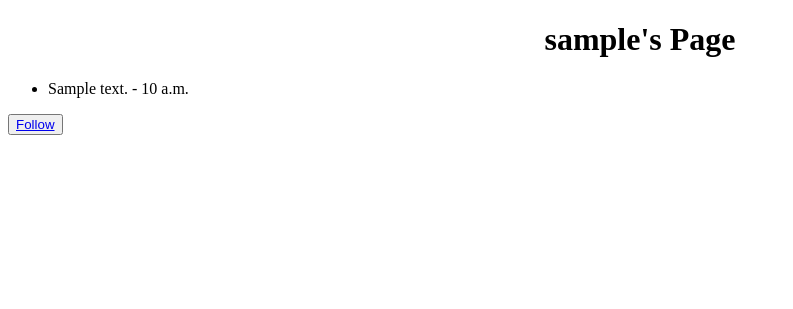
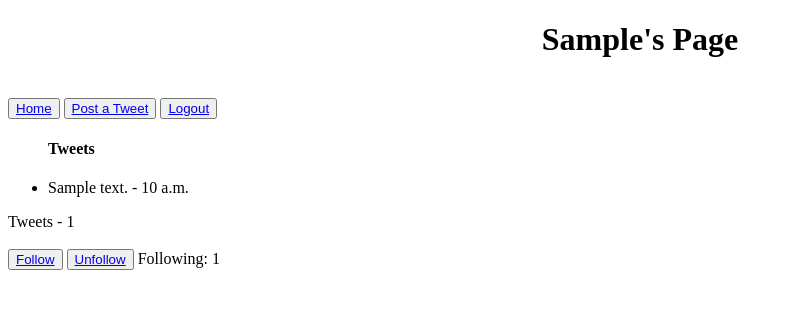
Before and after one commit to Oejay94/django_twitter_clone, a Django app: page /user_page/1/ in a window 1280 px wide. Shown: the top 309 px of the page, without its empty margins (0-793 px from the left). Run offline with Django 3.2, Linux system fonts and the light colour scheme; tables that the repository leaves empty hold one stand-in row (values such as "Sample post").

Commit message:
Users can now follow and unfollow eachother. The number of users that current logged in user is following is displayed on the logged in user's profile page.

```diff
--- a/templates/user_page.html
+++ b/templates/user_page.html
@@ -1,23 +1,56 @@
 <!DOCTYPE html>
 <html lang="en">
+
     <head>
         <meta charset="UTF-8">
         <meta name="viewport" content="width=device-width, initial-scale=1.0">
         <title>Document</title>
     </head>
+
     <body>
-    <header><h1 style="text-align: center;">{{user.username}}'s Page</h1></header>
+        <header>
+            <h1 style="text-align: center;">{{ user.first_name }}'s Page</h1>
+        </header>
+        <br>
+        <button>
+            <a href="/home/">
+                Home
+            </a>
+        </button>
+        <button>
+            <a href="/post_tweet/">
+                Post a Tweet
+            </a>
+        </button>
+        <button>
+            <a href="/logout/">
+                Logout
+            </a>
+        </button>
         <ul>
+            <header>
+                <h4>Tweets</h4>
+            </header>
             {% for tweet in tweets %}
             <li>
                 {{tweet.body}} - {{tweet.created_on}}
             </li>
             {% endfor %}
         </ul>
+        Tweets - {{ tweets.count }}
+        <br>
+        <br>
         <button>
             <a href="/follow/{{user.id}}/">
                 Follow
             </a>
         </button>
+        <button>
+            <a href="/unfollow/{{user.id}}/">
+                Unfollow
+            </a>
+        </button>
+        Following: {{user.following_field.count}}
     </body>
+
 </html>
--- a/tweet/urls.py
+++ b/tweet/urls.py
@@ -3,5 +3,6 @@ from django.urls import path
 from tweet import views
 
 urlpatterns = [
-    path('post_tweet/', views.post_tweet_view, name='post_tweet')
+    path('post_tweet/', views.post_tweet_view, name='post_tweet'),
+    path('tweet_page/', views.tweet_page, name='tweet_page')
 ]
--- a/tweet/views.py
+++ b/tweet/views.py
@@ -20,3 +20,9 @@ def post_tweet_view(request):
         form = post_tweet()
 
     return render(request, html, {'post': form})
+
+
+def tweet_page(request):
+    html = 'tweet_page.html'
+    tweets = Tweet.objects.all()
+    return render(request, html, {'tweets': tweets})
--- a/twitteruser/models.py
+++ b/twitteruser/models.py
@@ -6,7 +6,7 @@ class CustomUser(AbstractUser):
     email = models.EmailField(blank=True, null=True)
     age = models.IntegerField(blank=True, null=True)
     first_name = models.CharField(max_length=50)
-    followers = models.ManyToManyField('self', default=None, related_name='follow', blank=True, symmetrical=False)
+    following_field = models.ManyToManyField('self', related_name='following', blank=True, symmetrical=False)
 
     def __str__(self):
         return self.username
--- a/twitteruser/urls.py
+++ b/twitteruser/urls.py
@@ -6,5 +6,6 @@ urlpatterns = [
     path('create_account/', views.create_account_view, name='create_account'),
     path('home/', views.home_page, name='home'),
     path('user_page/<int:id>/', views.user_page, name='user_page'),
-    path('follow/<int:id>/', views.follow_view, name='follow')
+    path('follow/<int:id>/', views.follow_view, name='follow'),
+    path('unfollow/<int:id>/', views.unfollow_view, name='unfollow')
 ]
--- a/twitteruser/views.py
+++ b/twitteruser/views.py
@@ -42,5 +42,11 @@ def user_page(request, id):
 
 def follow_view(request, id):
     follow = CustomUser.objects.get(id=id)
-    request.user.username.followers.add(follow)
-    return HttpResponseRedirect(reverse('user_page'))
+    request.user.following_field.add(follow)
+    return HttpResponseRedirect(request.META.get('HTTP_REFERER'))
+
+
+def unfollow_view(request, id):
+    unfollow = CustomUser.objects.get(id=id)
+    request.user.following_field.remove(unfollow)
+    return HttpResponseRedirect(request.META.get('HTTP_REFERER'))
```
Also changed, not shown: templates/home.html (+17 -9 lines), templates/tweet_page.html (added, +13 -0 lines), tweet/migrations/0001_initial.py, twitteruser/migrations/0001_initial.py, twitteruser/migrations/0002_auto_20200225_2040.py, twitteruser/migrations/0003_auto_20200225_2114.py (added), twitteruser/migrations/0004_auto_20200225_2115.py (added). Lines whose indentation alone changed are shown as unchanged.
